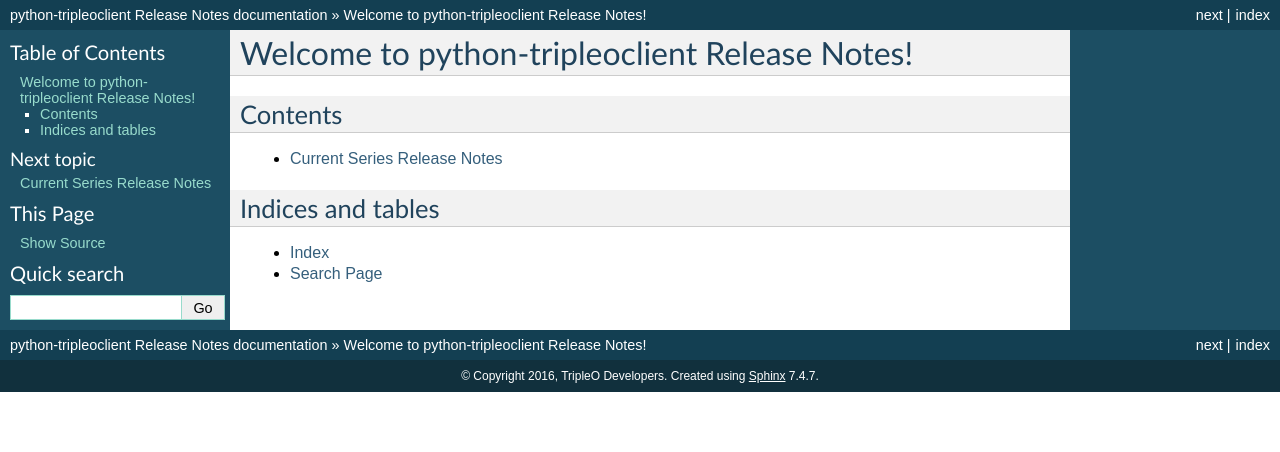
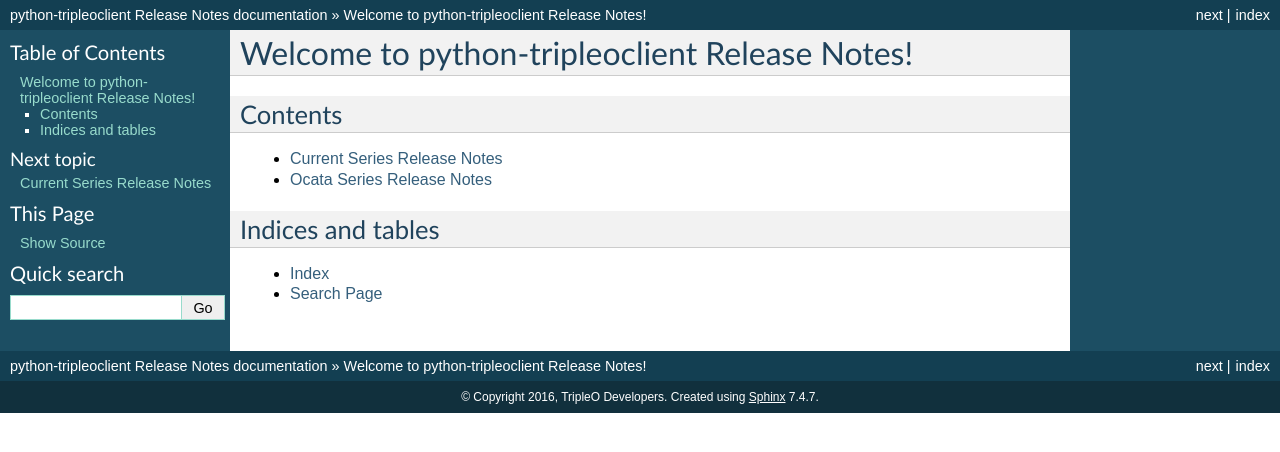
Before and after one commit to openstack-archive/python-tripleoclient, a Sphinx documentation site: the page built from releasenotes/source/index.rst, in a window 1280 px wide. Shown: the top 452 px of the page. Built offline with Sphinx 7.4.7, drawn with Linux system fonts in a browser that asks for light colours; the version number could not be read and is left out.

Commit message:
Add Ocata release notes from branch
Change-Id: I5a2870564427cd676b245ba464883ef4f7cde82a

```diff
--- a/releasenotes/source/index.rst
+++ b/releasenotes/source/index.rst
@@ -9,6 +9,7 @@
    :maxdepth: 2
 
    unreleased
+   ocata
 
 
 Indices and tables
--- /dev/null
+++ b/releasenotes/source/ocata.rst
@@ -0,0 +1,6 @@
+===================================
+ Ocata Series Release Notes
+===================================
+
+.. release-notes::
+   :branch: origin/stable/ocata
```
